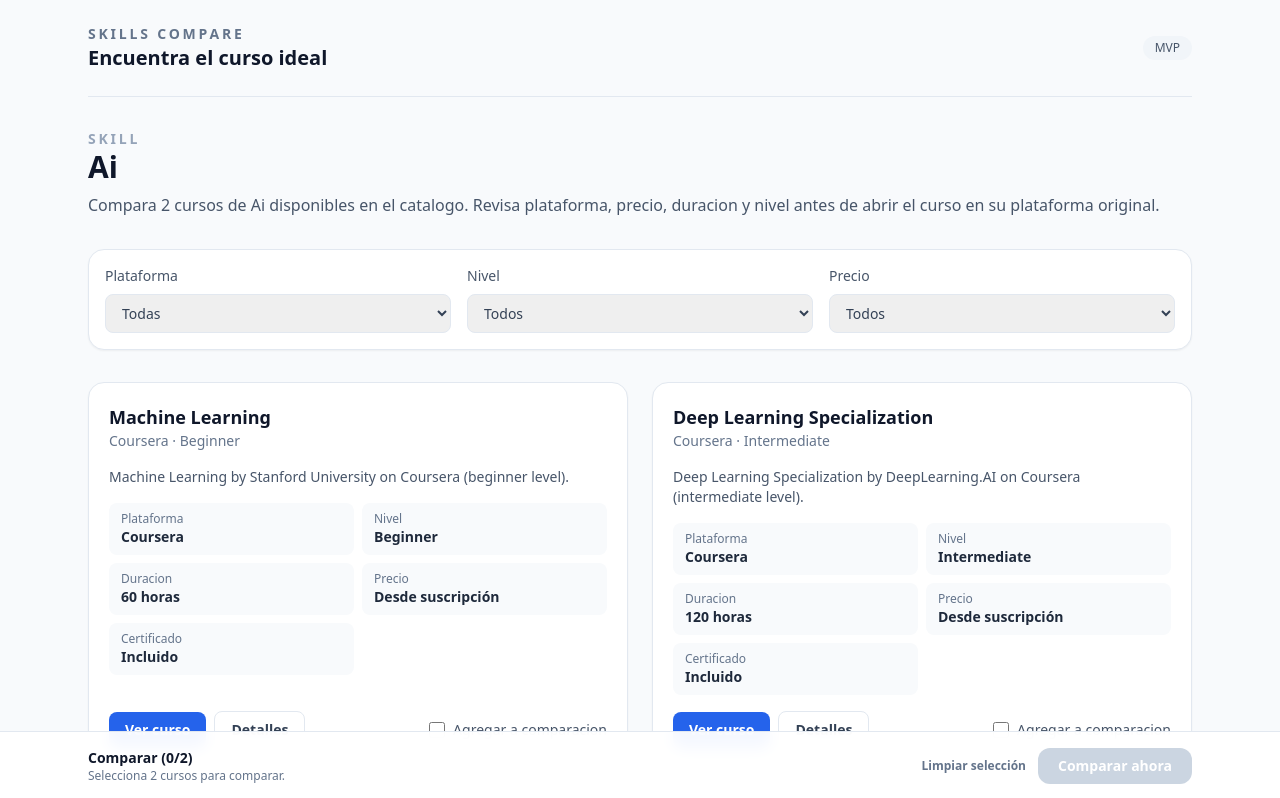
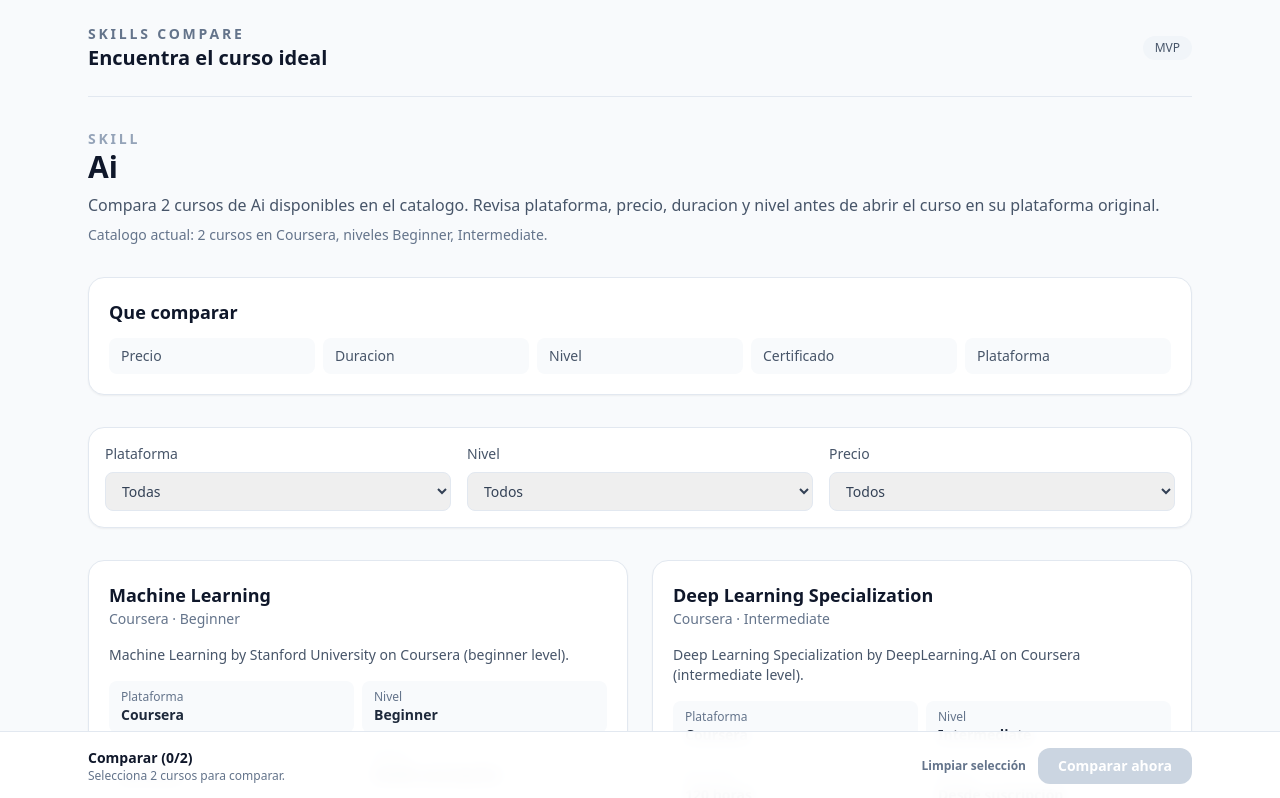
Before and after one commit to diegosalazaru/SkillMVP, a Next.js app: page /skills/ai in a window 1280 px wide. Shown: the top 798 px of the page. Built offline with nearby package versions, Linux system fonts and the light colour scheme.

Commit message:
Add skill page SEO content layer

```diff
--- a/app/skills/[skillSlug]/SkillClient.tsx
+++ b/app/skills/[skillSlug]/SkillClient.tsx
@@ -97,15 +97,27 @@ export default function SkillClient({ skillSlug: rawSkillSlug }: SkillClientProp
   }, [skillSlug]);
 
   const skillTitle = titleFromSlug(skillSlug ?? "");
+  const skillCourses = useMemo(() => {
+    if (!skillSlug || !skillExists) {
+      return [];
+    }
+    return courses.filter((course) =>
+      course.skillTags.some((tag) => slugify(tag) === skillSlug)
+    );
+  }, [skillExists, skillSlug]);
   const skillIntro = skillExists
     ? getSkillIntro({
         slug: skillSlug ?? "",
         title: skillTitle,
-        courseCount: courses.filter((course) =>
-          course.skillTags.some((tag) => slugify(tag) === skillSlug)
-        ).length
+        courseCount: skillCourses.length
       })
     : null;
+  const availablePlatforms = Array.from(
+    new Set(skillCourses.map((course) => course.platform))
+  ).join(", ");
+  const availableLevels = Array.from(
+    new Set(skillCourses.map((course) => course.level))
+  ).join(", ");
 
   const filteredCourses = useMemo(() => {
     if (!skillSlug || !skillExists) {
@@ -146,7 +158,29 @@ export default function SkillClient({ skillSlug: rawSkillSlug }: SkillClientProp
           {skillIntro ??
             "No tenemos cursos para esta skill todavia. Puedes revisar alternativas reales del catalogo."}
         </p>
+        {skillExists ? (
+          <p className="mt-2 text-sm text-slate-500">
+            Catalogo actual: {skillCourses.length} cursos
+            {availablePlatforms ? ` en ${availablePlatforms}` : ""}
+            {availableLevels ? `, niveles ${availableLevels}` : ""}.
+          </p>
+        ) : null}
       </div>
+
+      {skillExists ? (
+        <div className="rounded-2xl border border-slate-200 bg-white p-5 shadow-sm">
+          <h3 className="text-lg font-semibold text-slate-900">Que comparar</h3>
+          <ul className="mt-3 grid gap-2 text-sm text-slate-600 sm:grid-cols-2 lg:grid-cols-5">
+            {["Precio", "Duracion", "Nivel", "Certificado", "Plataforma"].map(
+              (item) => (
+                <li key={item} className="rounded-lg bg-slate-50 px-3 py-2">
+                  {item}
+                </li>
+              )
+            )}
+          </ul>
+        </div>
+      ) : null}
 
       <Filters
         value={filters}
```
